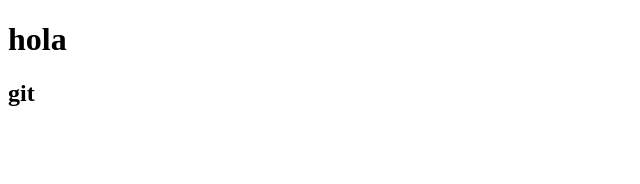
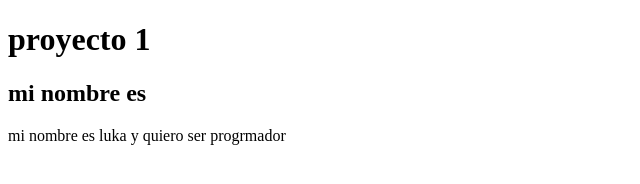
Before and after one commit to lukadelngro/repositorioluka, a plain HTML site: page index.html in a window 1280 px wide. Shown: the whole page, without its empty margins (0-640 px from the left). Drawn offline with Linux system fonts and the light colour scheme.

Commit message:
proyecto

```diff
--- a/index.html
+++ b/index.html
@@ -3,11 +3,14 @@
 <head>
     <meta charset="UTF-8">
     <meta name="viewport" content="width=device-width, initial-scale=1.0">
-    <title>Document</title>
+    <title>mi primer sitio web</title>
 </head>
 <body>
-    </hola>
-    <h1>hola</h1>
-    <h2>git</h2>
+    <h1>proyecto 1</h1>
+    <h2>mi nombre es</h2>
+    <p>
+        mi nombre es luka y quiero ser progrmador
+    </p>
+
 </body>
 </html>
```
